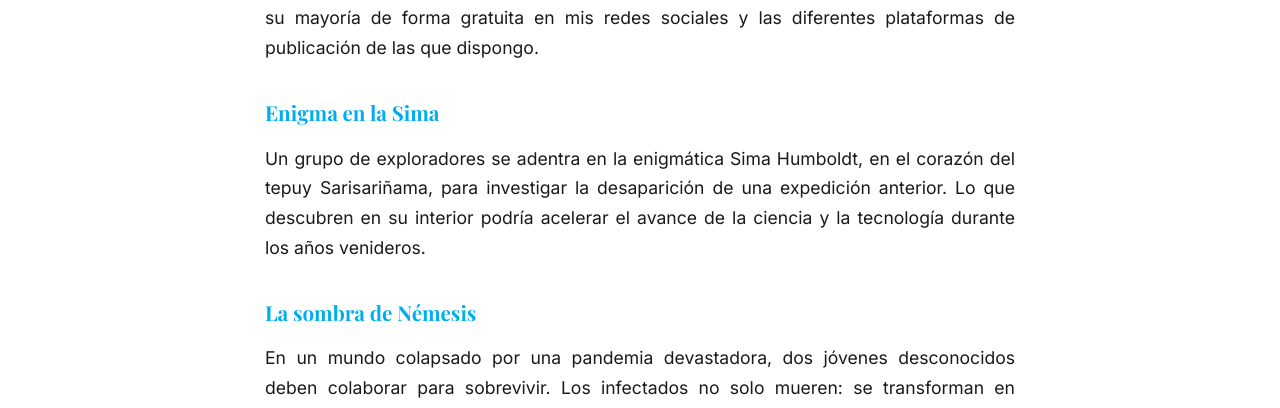
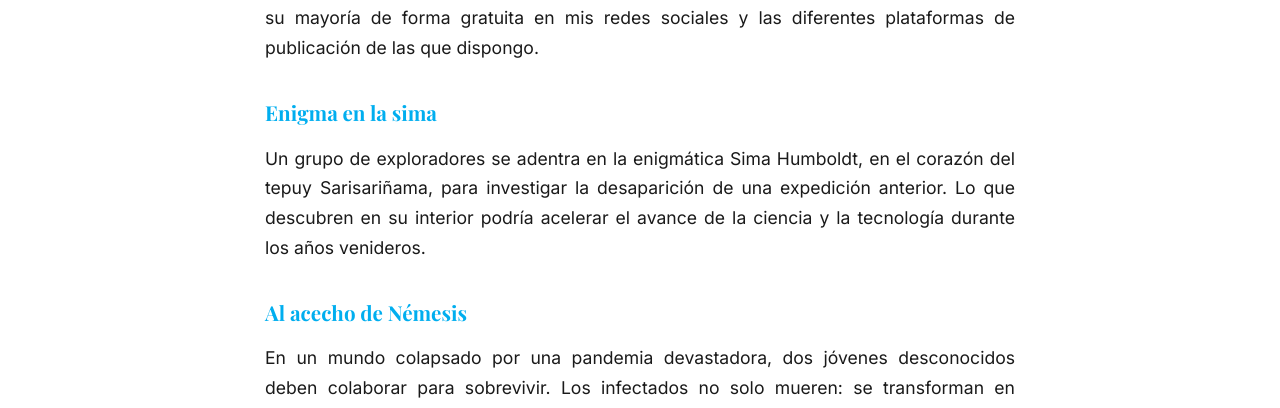
Before and after one commit to rotsenzemog/rotsenzemog.github.io, a Jekyll site: the page built from pages/saga-genesis.md, in a window 1280 px wide and 900 px high, scrolled down 2026 px. Shown: the part 131-539 px from the top of the window. Built offline with Jekyll 4.4.1, drawn with Linux system fonts in a browser that asks for light colours; comment, search, counter and statistics services are not loaded.

Commit message:
Fix section titles capitalization in saga-genesis.md
Updated section titles for consistency in capitalization.

```diff
--- a/pages/saga-genesis.md
+++ b/pages/saga-genesis.md
@@ -39,11 +39,11 @@ Las divisiones internas y los enfrentamientos entre facciones de la sociedad bio
 
 Previo al argumento de la trilogía principal, existe una serie de las obras preludio ambientadas en el siglo XXI. Estos relatos cortos o historias medianamente extensas construyen las bases de este mundo, contextualizan los eventos y siembran las semillas narrativas que florecerán en las novelas de la trilogía. Estos textos estarán disponibles en su mayoría de forma gratuita en mis redes sociales y las diferentes plataformas de publicación de las que dispongo.
 
-### Enigma en la Sima
+### Enigma en la sima
 
 Un grupo de exploradores se adentra en la enigmática Sima Humboldt, en el corazón del tepuy Sarisariñama, para investigar la desaparición de una expedición anterior. Lo que descubren en su interior podría acelerar el avance de la ciencia y la tecnología durante los años venideros.
 
-### La sombra de Némesis
+### Al acecho de Némesis
 
 En un mundo colapsado por una pandemia devastadora, dos jóvenes desconocidos deben colaborar para sobrevivir. Los infectados no solo mueren: se transforman en psicópatas violentos y necrófilos. Entre la locura y la desolación, nace un vinculo irrompible entre ellos.
 
```
